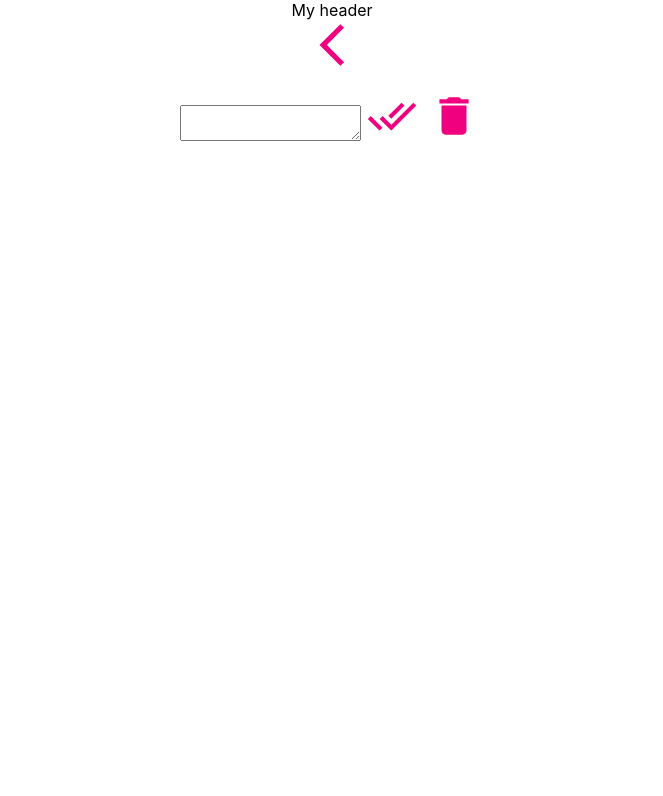
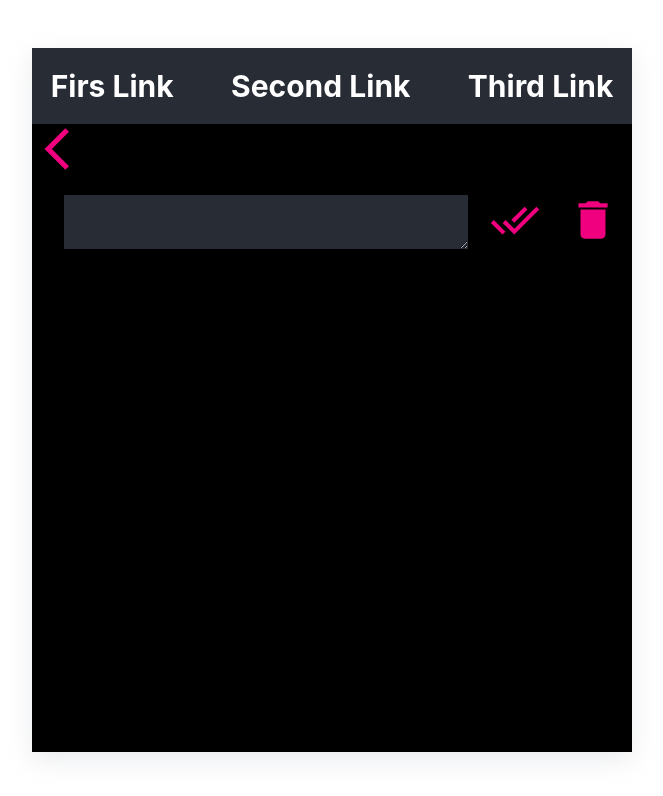
Before and after one commit to many-to-one/events-app-DRF-backend, a React (Create React App) app in the folder frontend/: page /events/new/ in a window 1280 px wide. Shown: the top 796 px of the page, without its empty margins (308-971 px from the left). Built offline with nearby package versions, Linux system fonts and the light colour scheme; no server answers.

Commit message:
eventlist css=1/ eventpage css=1

```diff
--- a/frontend/src/App.css
+++ b/frontend/src/App.css
@@ -1,40 +1,38 @@
-.App {
-  text-align: center;
+.container {
+  width: 100%;
+  height: 100vh;
+  display: flex;
+  align-items: center;
+  justify-content: center;
 }
 
-.App-logo {
-  height: 40vmin;
-  pointer-events: none;
+.App {
+  width: 100%;
+  max-width: 600px;
+  min-width: none;
+  height: 88vh;
+  margin: 0, auto;
+  background-color: #000000;
+  box-shadow: rgba(149, 157, 165, 0.2) 0px 8px 24px;
 }
 
-@media (prefers-reduced-motion: no-preference) {
-  .App-logo {
-    animation: App-logo-spin infinite 20s linear;
-  }
-}
-
-.App-header {
+.header {
   background-color: #282c34;
-  min-height: 100vh;
+  min-height: 1vh;
   display: flex;
-  flex-direction: column;
+  flex-direction: row;
+  gap: 20px;
   align-items: center;
-  justify-content: center;
-  font-size: calc(10px + 2vmin);
+  justify-content: space-around;
+  font-size: 15px;
   color: white;
 }
 
-.App-link {
-  color: #61dafb;
-}
-
-@keyframes App-logo-spin {
-  from {
-    transform: rotate(0deg);
-  }
-  to {
-    transform: rotate(360deg);
-  }
+.event-list {
+  display: flex;
+  flex-direction: column;
+  justify-content: center;
+  align-items: center;
 }
 
 .event-btn {
@@ -42,3 +40,25 @@
   border: 0;
   cursor: pointer;
 }
+
+/* ###################### EVENT PAGE ######################## */
+
+.event-container {
+  display: flex;
+  align-items: center;
+  justify-content: space-around;
+  margin: 0, auto;
+  margin-left: 4%;
+}
+
+.text-event {
+  width: 100%;
+  min-width: 200px;
+  max-width: 400px;
+  height: auto;
+  min-height: 50px;
+  background-color: #282c34;
+  border: none;
+  outline: none;
+  color: white;
+}
--- a/frontend/src/App.js
+++ b/frontend/src/App.js
@@ -12,6 +12,7 @@ import EventPage from './components/pages/EventPage';
 function App() {
   return (
     <BrowserRouter>
+      <div className='container'>
         <div className="App">
           <Header/>
           <Routes>
@@ -19,6 +20,7 @@ function App() {
             <Route path="/events/:id" element={<EventPage /> } />
           </Routes>
         </div>
+      </div>
     </BrowserRouter>
   );
 }
--- a/frontend/src/components/Header.js
+++ b/frontend/src/components/Header.js
@@ -2,8 +2,10 @@ import React from 'react'
 
 function Header() {
   return (
-    <div>
-      My header
+    <div className='header'>
+      <h1>Firs Link</h1>
+      <h1>Second Link</h1>
+      <h1>Third Link</h1>
     </div>
   )
 }
--- a/frontend/src/components/pages/EventList.js
+++ b/frontend/src/components/pages/EventList.js
@@ -15,9 +15,8 @@ function EventList() {
         getEvents()
     }, [])
 
-    // ###################GET ALL EVENTS###################
+    // ################### GET ALL EVENTS ###################
     const getEvents = async () => {
-        if (id === 'new') return
         const response = await fetch("/api/events/")
         const data = await response.json()
         setEvents(data)
@@ -26,8 +25,7 @@ function EventList() {
 
 
     return (
-      <div>
-        events:
+      <div className="event-list">
         <div>
             {events.map((ev, index) => (
                 <ListItem key={index} ev={ev} />
--- a/frontend/src/components/pages/EventPage.js
+++ b/frontend/src/components/pages/EventPage.js
@@ -4,7 +4,7 @@ import { MdDelete, MdDoneAll, MdArrowBackIosNew } from 'react-icons/md'
 import { useNavigate } from 'react-router-dom';
 
 
-const EventPage = (history) => {
+const EventPage = () => {
 
     const navigate = useNavigate();
 
@@ -16,15 +16,14 @@ const EventPage = (history) => {
         getEvent()
     }, [])
 
-    // ###################GET EVENT BY ID###################
+    // ################### GET EVENT BY ID ###################
     const getEvent = async () => {
         const response = await fetch(`/api/events/${id}`)
         const data = await response.json()
         setEvent(data)
-        console.log(data)
     };
 
-    // ###################CREATE EVENT BY ID###################
+    // ################### CREATE EVENT ######################
     const createEvent = async () => {
         fetch("/api/event/create/", {
             method: 'POST',
@@ -35,7 +34,7 @@ const EventPage = (history) => {
         })
     };
 
-    // ###################UPDATE EVENT BY ID###################
+    // ################### UPDATE EVENT BY ID ###################
     const updateEvent = async () => {
         fetch(`/api/events/${id}/update/`, {
             method: 'PUT',
@@ -46,7 +45,7 @@ const EventPage = (history) => {
         })
     };
 
-    // ###################DELETE EVENT BY ID###################
+    // ################### DELETE EVENT BY ID ###################
     const deleteEvent = async () => {
         fetch(`/api/events/${id}/delete/`, {
             method: 'DELETE',
@@ -57,11 +56,10 @@ const EventPage = (history) => {
         navigate("/")
     };
 
-    // ###################BUTTON ONCLICK FUNCTION###################
+    // ################### BUTTON ONCLICK FUNCTION ###################
     const handleSubmit = () => {
-        if(id !== 'new' && !event.event) {
-            deleteEvent()
-        } else if(id !== 'new') {
+
+        if(id !== 'new') {
             updateEvent()
         } else if(id === 'new' && event !== null) {
             createEvent()
@@ -81,7 +79,10 @@ const EventPage = (history) => {
             />
         </Link>
         <p>{event.date}</p>
+
+        <div className='event-container'>
             <textarea
+                className='text-event'
                 onChange={(e) => {setEvent({...event, 'event': e.target.value})}}
                 defaultValue={event.event}>
             </textarea>
@@ -104,6 +105,7 @@ const EventPage = (history) => {
                         }}
                     />
             </button>
+        </div>
 
     </div>
   )
```
Also changed, not shown: 1 other file (tests, documents, lock files or other folders). Lines whose indentation alone changed are shown as unchanged.
